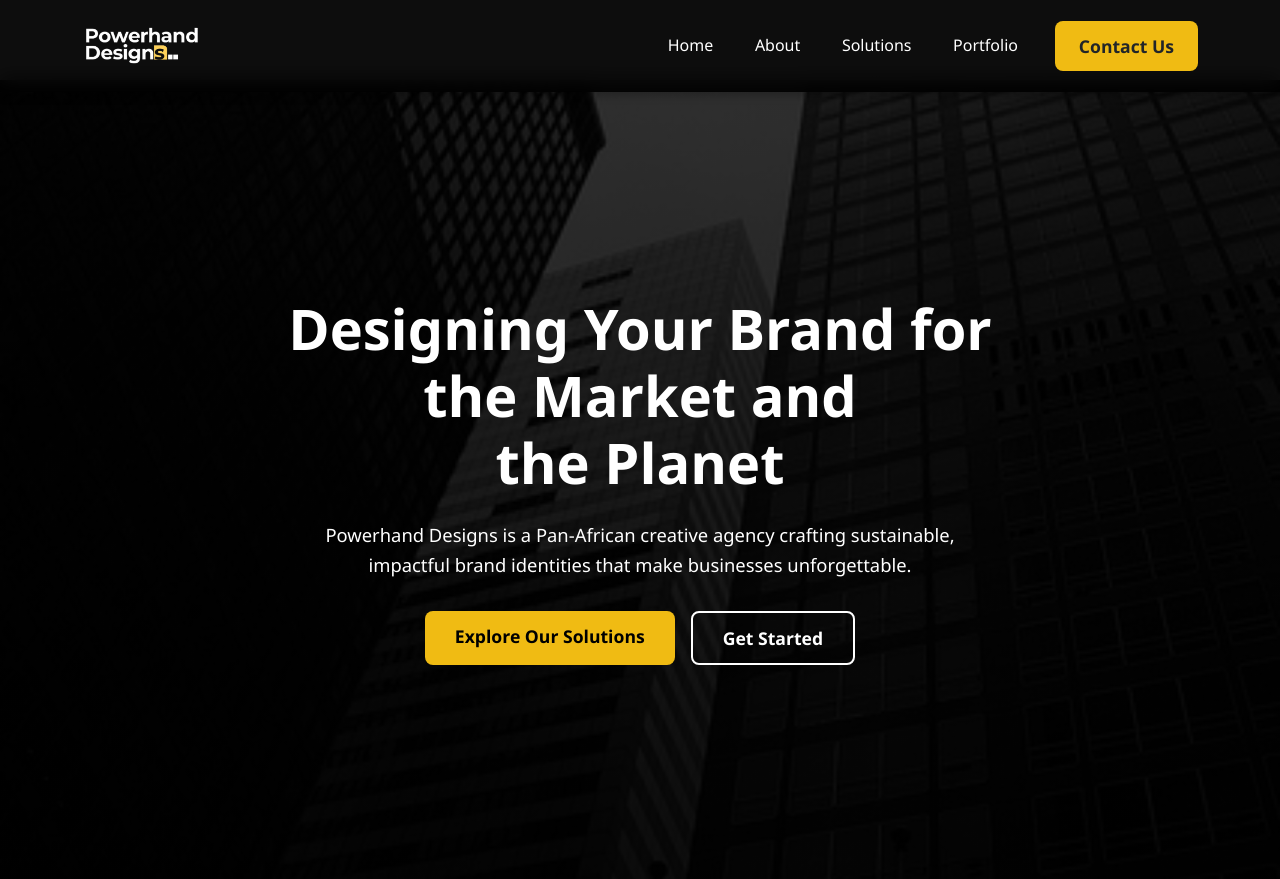
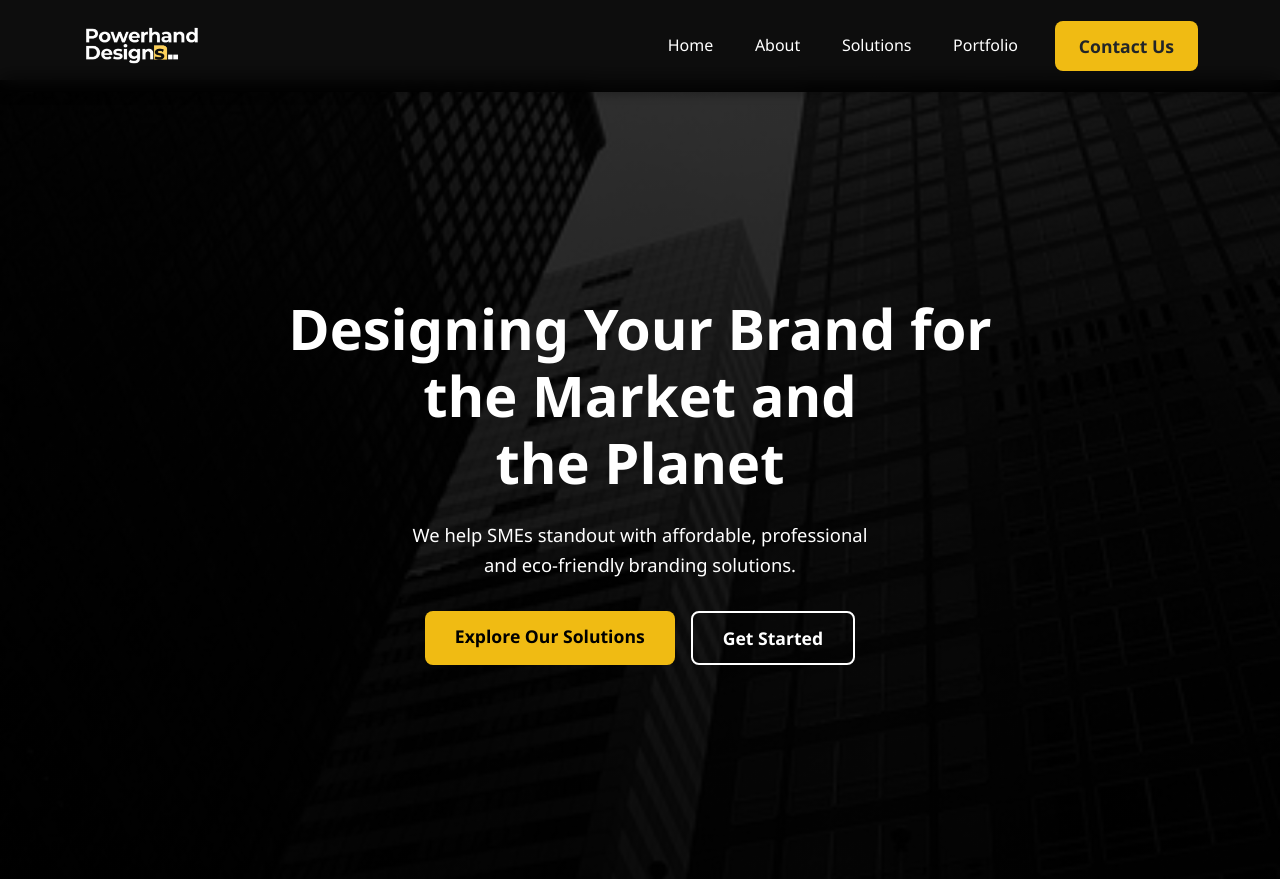
Before and after one commit to MairoPedroIsaac/powerhanddesigns, a Django app: page / in a window 1280 px wide. Shown: the top 879 px of the page. Run offline with Django 5.2, Linux system fonts and the light colour scheme.

Commit message:
feat: update hero subtitle messaging for clarity and impact
- Replaced previous hero subtitle with more direct, benefit-focused messaging
- New copy: 'We help SMEs standout with affordable, professional and eco-friendly branding solutions'
- Improved value proposition clarity for target audience
- Enhanced conversion-focused language that addresses client pain points

```diff
--- a/templates/home.html
+++ b/templates/home.html
@@ -15,9 +15,9 @@
                 </h1>
 
                 <p class="hero-subtitle animate-fade-in-delay">
-                    Powerhand Designs is a Pan-African creative agency crafting sustainable,<br>
-                    impactful brand identities that make businesses unforgettable.
-                </p>
+    We help SMEs standout with affordable, professional<br>
+    and eco-friendly branding solutions.
+</p>
 
                 <div class="d-flex flex-column flex-sm-row justify-content-center gap-3 mt-4 animate-fade-in-delay-2">
                     <a href="{% url 'solutions' %}" class="btn btn-warning btn-lg">
```
